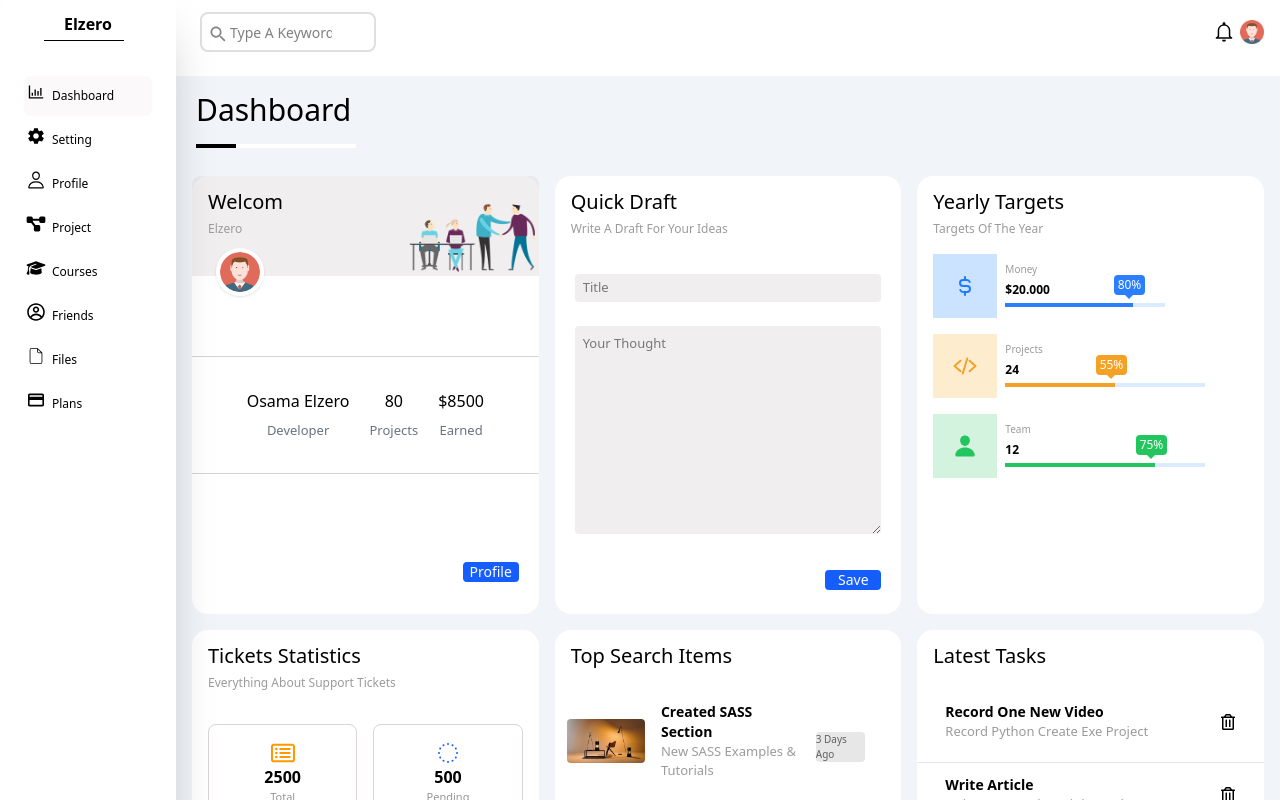
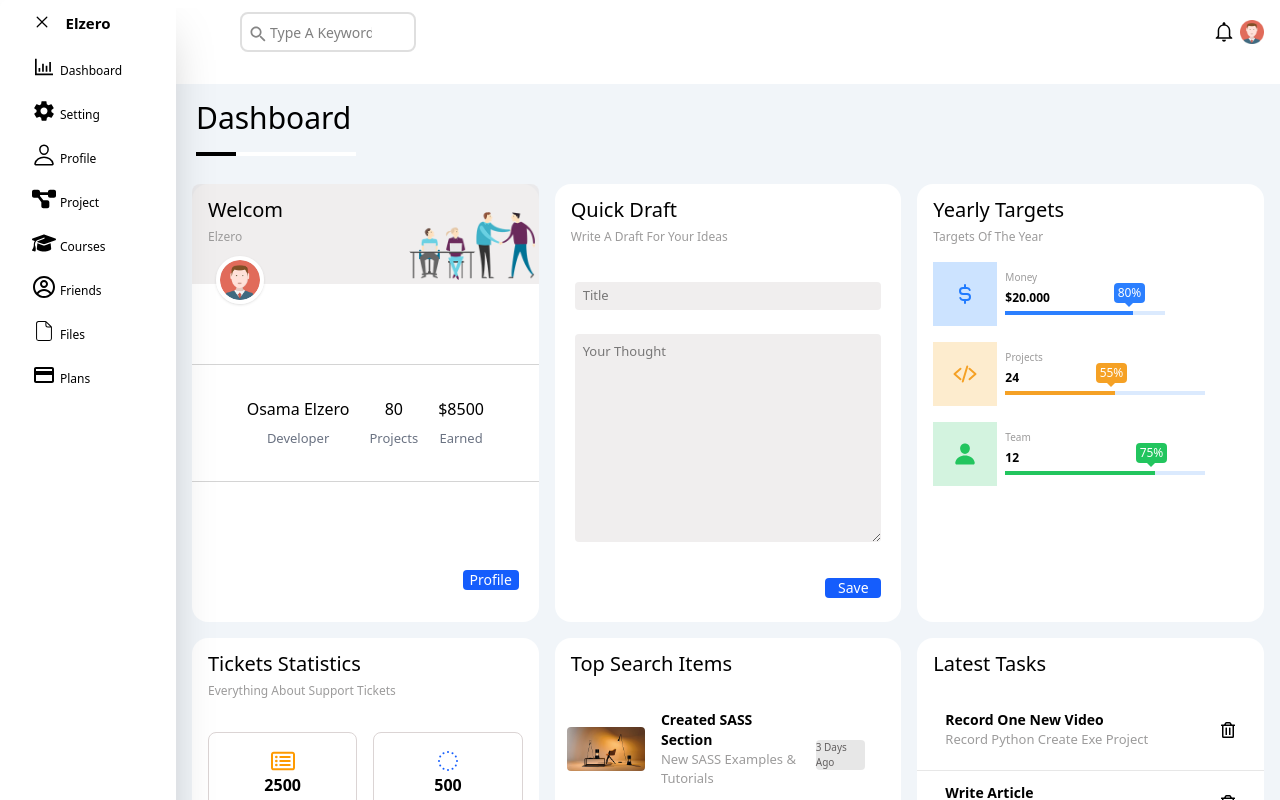
Before and after one commit to DuhaNasir/Dashboard, a React (Vite) app: page / in a window 1280 px wide. Shown: the top 800 px of the page. Built offline with nearby package versions, Linux system fonts and the light colour scheme.

Commit message:
I added the usestate to the siderbar

```diff
--- a/src/App.jsx
+++ b/src/App.jsx
@@ -2,15 +2,24 @@ import Sidebar from "./components/Sidebar"
 import Header from "./components/Header"
 import Dashboard from "./components/Dashboard"
 
+import { useState } from "react";
 function App() {
+    const [isSidebarOpen, setIsSidebarOpen] = useState(true);
 
 
+    function toggleSidebar() {
+if (isSidebarOpen === true) {
+setIsSidebarOpen(false);
+} else {
+setIsSidebarOpen(true);
+}}
   return (
     <div className=" grid grid-cols-[auto_1fr]">
-<Sidebar/>
-<Header/>
-<Dashboard/>
-
+<Sidebar isSidebarOpen={isSidebarOpen} toggleSidebar={toggleSidebar} />
+<div className="flex flex-col">
+     <Header isSidebarOpen={isSidebarOpen} toggleSidebar={toggleSidebar}/>
+     <Dashboard/>
+  </div>
 </div>
 )
 }
--- a/src/components/CardTamplates/Styleitems.jsx
+++ b/src/components/CardTamplates/Styleitems.jsx
@@ -1,13 +1,16 @@
+
 export default function Styleitems({icon,name}){
+
+
+
 const Icon=icon;
 return(
 
-<div className="flex gap-2  hover:bg-[#f7f3f385]  rounded-md mx-3 md:mx-6 my-1 py-2  px-1">
-<Icon className="scale-120 md:scale-120   " />
-<a className="text-xs hidden  md:inline py-1  font-sans"> {name} </a>
-</div>
-
-);
+  <div className="flex gap-2  hover:bg-[#f7f3f385]  rounded-md mx-4 md:mx-6 my-1 py-2  px-3  ">
+    <Icon className="  md:scale-150 scale-120" />
+    <a className="text-xs  py-1 font-sans  hidden  md:inline"> {name}  </a>
+    </div>
+)
 
 
 }
--- a/src/components/Header.jsx
+++ b/src/components/Header.jsx
@@ -2,27 +2,34 @@
 
 import { IoMdNotificationsOutline } from "react-icons/io";
 import { IoMdSearch } from "react-icons/io";
+import { FiList } from "react-icons/fi";
+import { GoX } from "react-icons/go";
 
 
-export default function Header(){
+export default function Header({ isSidebarOpen, toggleSidebar }){
 return (
-<header className=" absolute top-0 md:right-0 md:left-44 right-0 left-12 z-40  ">
-<div className=" flex bg-white  p-3   relative  ">
+<header className="  relative z-60 h-2 bg-white  ">
 
+{!isSidebarOpen && (
+<FiList className="size-6 absolute left-4 top-4 " onClick={toggleSidebar} /> )}
+<div className=" flex justify-between bg-white px-4 pt-3  ml-12">
 
 {/*input search */}
-<div className="flex mx-3 ">
-<input type="search" placeholder="Type A Keyword" className="border-2 border-[#c2c1c185] rounded-lg px-7 relative h-10  w-44 text-[14px] "  ></input>
-<IoMdSearch className=" absolute inset-x-8 inset-y-6 size-5  text-[#868686]" />
+<div className=" flex items-center  gap-1   ">
+<div className="relative ">
+<input type="search" placeholder="Type A Keyword" className="border-2 border-[#c2c1c185] rounded-lg md:px-7 h-10 w-35  text-[10px] md:w-44 px-7  md:text-[14px] "  ></input>
+<IoMdSearch className=" absolute top-3 left-2 size-4 md:size-5  text-[#868686]" />
+</div>
 
 </div>
 
+
+
 {/*Avatar and Notifications */}
-<div className=" flex gap-1 mx-4 my-2  absolute right-0 ">
-<IoMdNotificationsOutline className="size-6"/>
-<img src="/imgs/avatar.png"  alt="avatar" className="size-6 "/>
+<div className=" flex gap-1 items-center">
+<IoMdNotificationsOutline className=" size-6 "/>
+<img src="/imgs/avatar.png"  alt="avatar" className=" size-6 "/>
 </div>
-
 
 
 
--- a/src/components/Sidebar.jsx
+++ b/src/components/Sidebar.jsx
@@ -7,11 +7,15 @@ import { MdOutlinePayment } from "react-icons/md";
 import { IoPersonOutline } from "react-icons/io5";
 import { MdLinearScale } from "react-icons/md";
 import { AiOutlineBarChart } from "react-icons/ai";
-
 import Styleitems from "./CardTamplates/Styleitems"
+import { FaGripLines } from "react-icons/fa6";
+import { GoX } from "react-icons/go";
 
 
-export default function Sidebar(){
+
+export default function Sidebar({isSidebarOpen, toggleSidebar}){
+      if (!isSidebarOpen) return null;
+
 return (
 
 <div className="  flex ">
@@ -19,18 +23,13 @@ return (
 
 
 
-<aside className="   md:w-44 w-15 shadow-2xl rounded-s-lg z-50">
-
-<h1 className="   flex justify-center py-3 font-bold font-sans  "> Elzero</h1>
-<hr className="w-20 p-2 mx-11 px-10 hidden  md:inline"></hr>
-
-<div className="flex gap-2 bg-[#f7f3f385] rounded-md mx-3 md:mx-6 my-1 py-2  px-1">
-<AiOutlineBarChart className="scale-120  "  />
-<a className="text-xs hidden  md:inline py-1 font-sans"> Dashboard </a>
-</div>
+<aside className=" md:w-44 w-20 shadow-2xl rounded-s-lg z-50 ">
+<GoX className="absolute  md:top-3 md:left-8 md:size-5 top-3 left-1  " onClick={toggleSidebar} />
+<h1 className="   flex justify-center py-3 font-bold font-sans md:text-[15px] text-[12px] mx-1" onClick={toggleSidebar}> Elzero</h1>
 
 
 
+<Styleitems icon={AiOutlineBarChart} name="Dashboard"/>
 
 <Styleitems icon={IoMdSettings} name="Setting"/>
 
@@ -48,14 +47,14 @@ return (
 
 
 
-
-
 </aside>
+</div>
 
 
 
 
-</div>
+
+
 
 
     )
```
